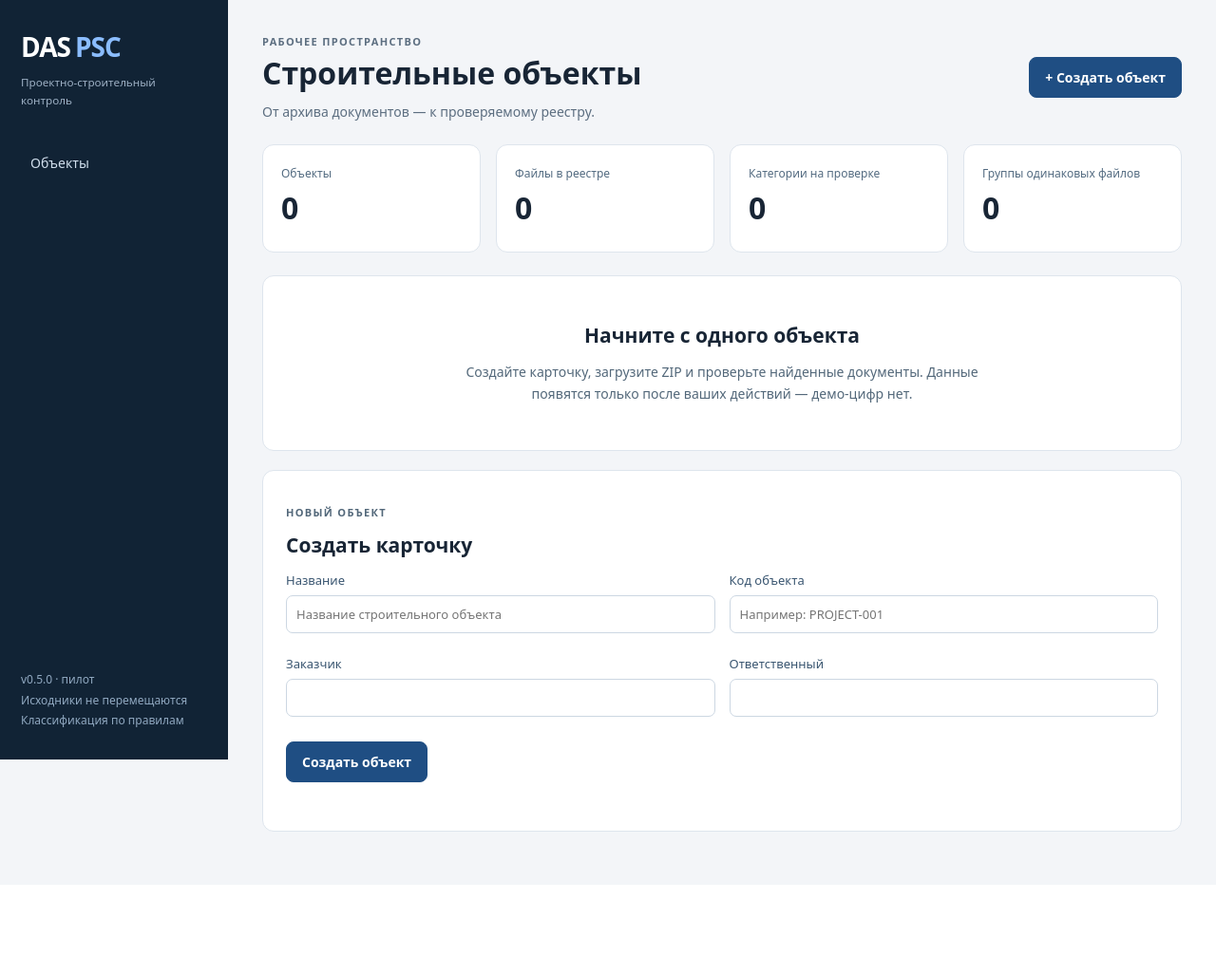
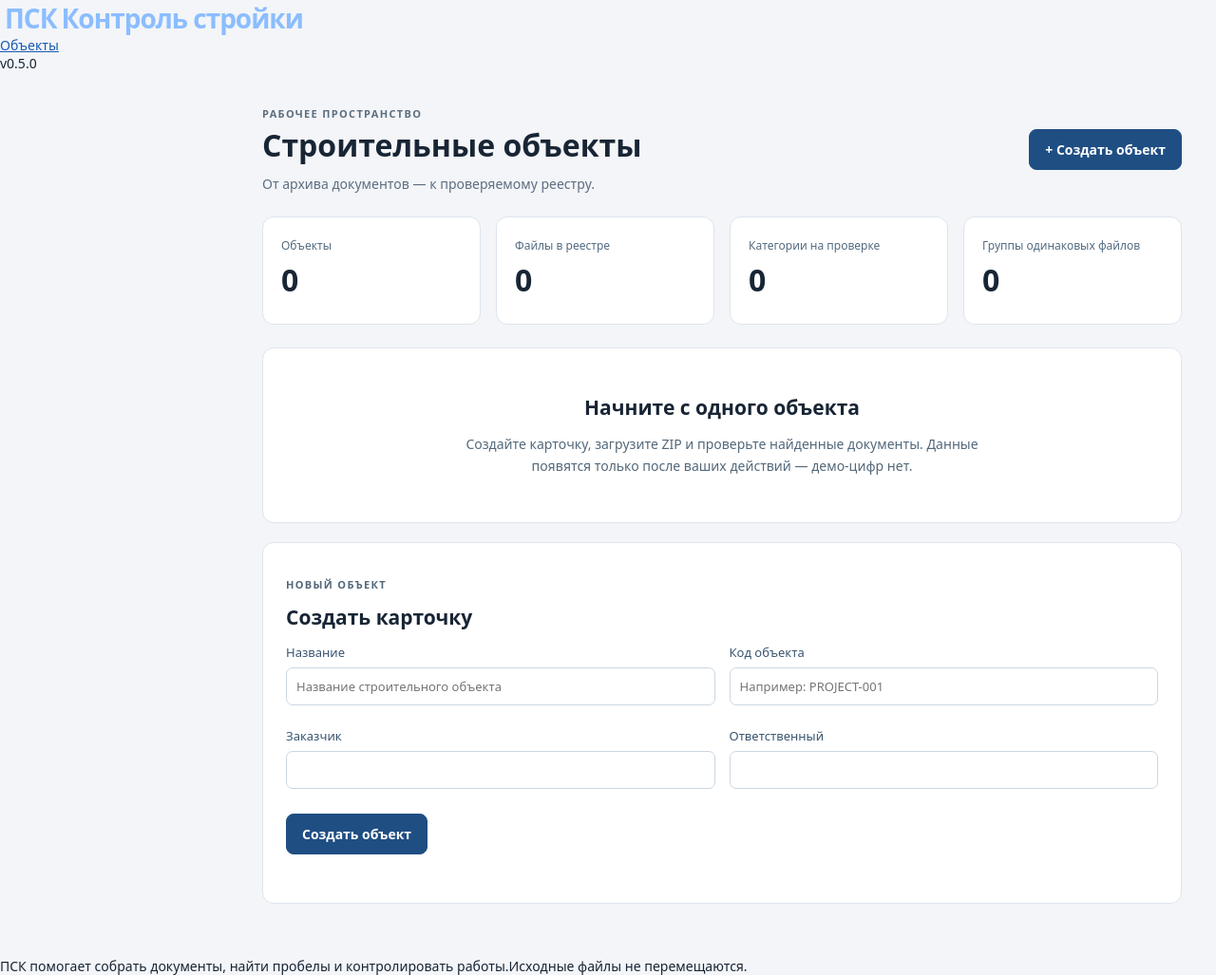
Before and after one commit to ZhanibekDD/DAS-PSC, a FastAPI app: page / in a window 1280 px wide. Shown: the whole page at 95% size. Before the commit the page ends 876 px from the top, so only its background shows below. Run offline with FastAPI, Linux system fonts and the light colour scheme; data that the repository does not hold is empty.

Commit message:
ui: replace operator sidebar with simple desktop navigation

```diff
--- a/app/templates/base.html
+++ b/app/templates/base.html
@@ -1,7 +1,31 @@
 <!doctype html>
-<html lang="ru"><head><meta charset="utf-8"><meta name="viewport" content="width=device-width,initial-scale=1">
-<title>{% block title %}DAS-PSC{% endblock %}</title><link rel="stylesheet" href="/static/app.css?v={{ app_version }}-ux2"><link rel="stylesheet" href="/static/control.css?v={{ app_version }}-ux2"><link rel="stylesheet" href="/static/progress.css?v={{ app_version }}-ux2"><script src="/static/app.js?v={{ app_version }}-ux2" defer></script></head>
-<body><aside class="sidebar"><a class="brand" href="/">DAS<span>PSC</span></a><small>Проектно-строительный контроль</small>
-<nav><a href="/">Объекты</a>{% if project is defined %}<a href="/projects/{{ project.id }}">Паспорт объекта</a><a href="/projects/{{ project.id }}/documents">Документы</a><a href="/projects/{{ project.id }}#coverage">Разделы документации</a><a href="/projects/{{ project.id }}#upload">Импорт ZIP</a><a href="/projects/{{ project.id }}/control">Ход работ и предписания</a>{% endif %}</nav>
-<div class="sidebar-footer">v{{ app_version }} · пилот<br>Исходники не перемещаются<br>Классификация по правилам</div></aside>
-<main class="main">{% block content %}{% endblock %}</main><div id="notice" class="notice" role="status" aria-live="polite" hidden></div></body></html>
+<html lang="ru">
+<head>
+  <meta charset="utf-8">
+  <meta name="viewport" content="width=device-width,initial-scale=1">
+  <title>{% block title %}ПСК{% endblock %}</title>
+  <link rel="stylesheet" href="/static/app.css?v={{ app_version }}-simple1">
+  <link rel="stylesheet" href="/static/control.css?v={{ app_version }}-simple1">
+  <link rel="stylesheet" href="/static/progress.css?v={{ app_version }}-simple1">
+  <script src="/static/app.js?v={{ app_version }}-simple1" defer></script>
+</head>
+<body>
+<header class="topbar">
+  <div class="topbar-inner">
+    <a class="brand" href="/"><span class="brand-mark">ПСК</span><span class="brand-text">Контроль стройки</span></a>
+    <nav class="main-nav" aria-label="Основная навигация">
+      <a href="/">Объекты</a>
+      {% if project is defined %}
+      <a href="/projects/{{ project.id }}">Обзор</a>
+      <a href="/projects/{{ project.id }}/documents">Документы</a>
+      <a href="/projects/{{ project.id }}/control">Работы и замечания</a>
+      {% endif %}
+    </nav>
+    <div class="topbar-version">v{{ app_version }}</div>
+  </div>
+</header>
+<main class="main">{% block content %}{% endblock %}</main>
+<footer class="footer"><span>ПСК помогает собрать документы, найти пробелы и контролировать работы.</span><span>Исходные файлы не перемещаются.</span></footer>
+<div id="notice" class="notice" role="status" aria-live="polite" hidden></div>
+</body>
+</html>
```
